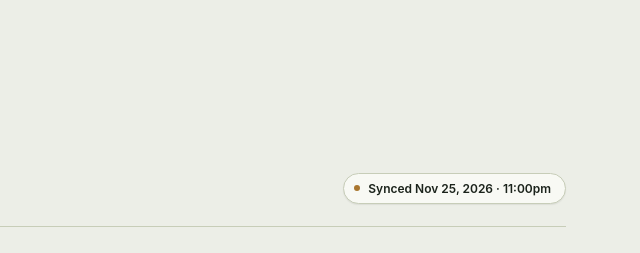
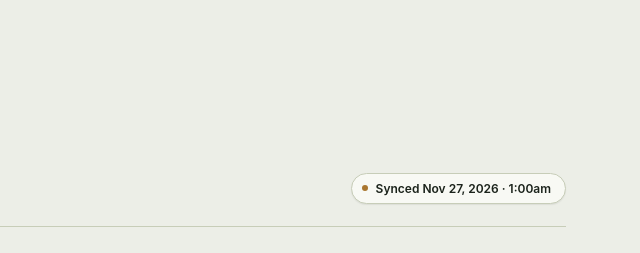
Before and after one commit to icono-clast/OpsLedger, a plain HTML site: page tasks.html in a window 1280 px wide. Shown: the top 253 px of the page, 640-1280 px from the left. Drawn offline with Linux system fonts and the light colour scheme.

Commit message:
Nightly data refresh — 2026-11-27 01:33

```diff
--- a/tasks.html
+++ b/tasks.html
@@ -165,7 +165,7 @@
       <h1>Tasks</h1>
       <div class="subtitle">How well today-list items get estimated and finished, reconciled each evening. Initiatives (grouping related tasks) are coming &mdash; this page will grow.</div>
     </div>
-    <div class="period-badge"><span class="dot"></span>Synced Nov 25, 2026 &middot; 11:00pm</div>
+    <div class="period-badge"><span class="dot"></span>Synced Nov 27, 2026 &middot; 1:00am</div>
   </div>
 
   <div class="hero-banner">
```
Also changed, not shown: time-detail.html (+1 -1 lines), time-kantata.html (+1 -1 lines), time-stats.html (+1 -1 lines).
